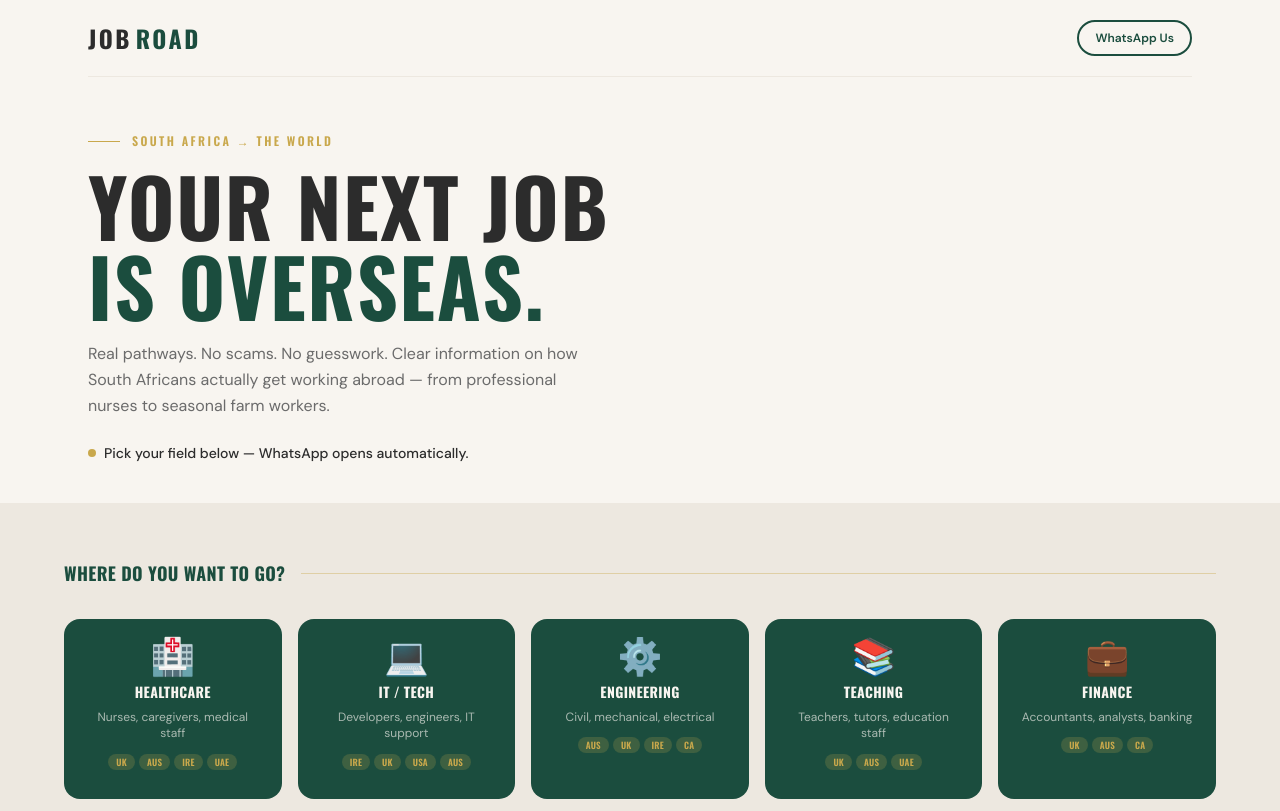
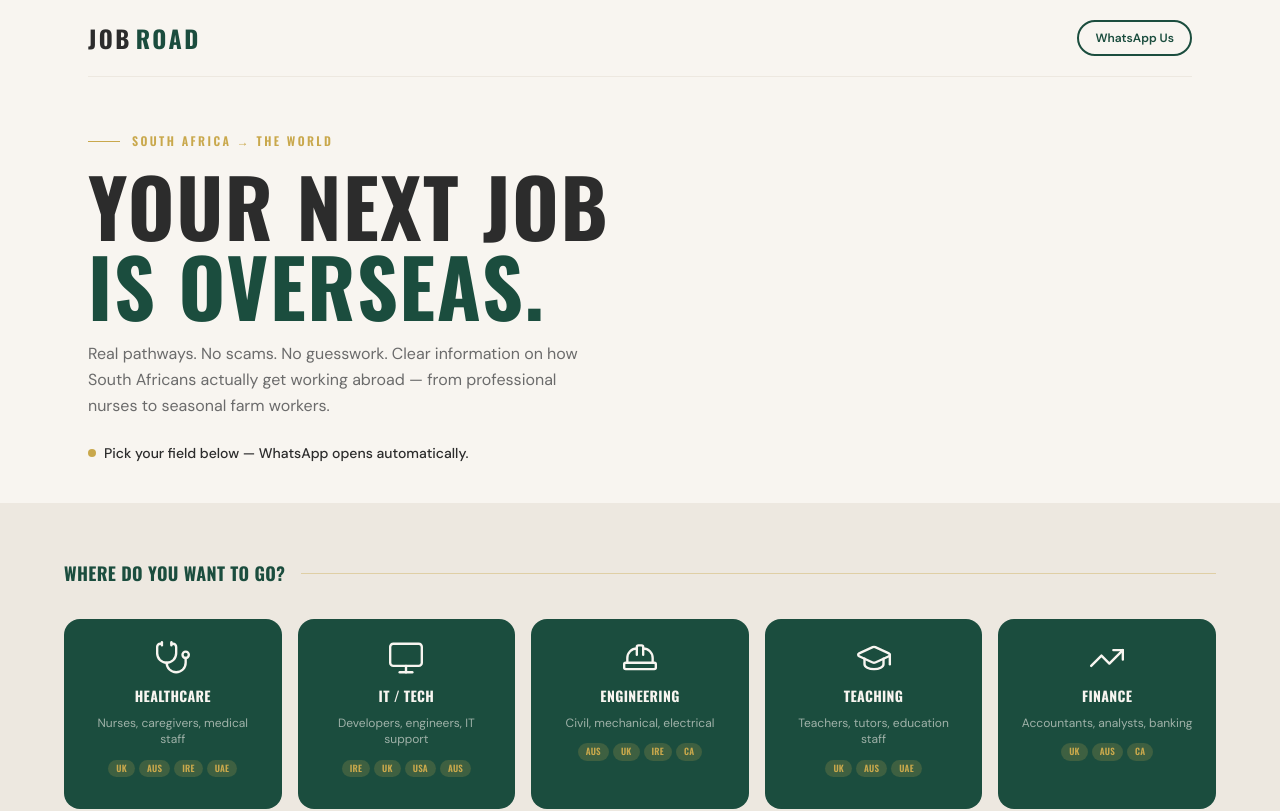
Before and after one commit to yourdesigncoza/jobabroad, a Next.js app: page / in a window 1280 px wide. Shown: the top 811 px of the page. Built offline with nearby package versions, Linux system fonts and the light colour scheme.

Commit message:
style(cards): replace emoji with Lucide line icons
Emoji render inconsistently across OS and devices and fight against
the dark green card background. Lucide SVG icons render identically
everywhere, inherit the cream colour, and flip to charcoal on the
gold hover state.

```diff
--- a/app/globals.css
+++ b/app/globals.css
@@ -65,3 +65,15 @@ h1, h2, h3, h4 {
 .category-card:hover .card-emoji {
   transform: scale(1.2);
 }
+
+/* SVG icon colour flip on hover */
+.category-card:hover .icon-wrap svg {
+  color: #2C2C2C !important;
+  stroke: #2C2C2C !important;
+  transform: scale(1.15);
+  transition: transform 0.2s ease;
+}
+
+.icon-wrap svg {
+  transition: transform 0.2s ease;
+}
--- a/components/CategoryCard.tsx
+++ b/components/CategoryCard.tsx
@@ -1,9 +1,11 @@
 'use client';
+
+import CategoryIcon from './CategoryIcon';
 
 interface Props {
   category: {
+    id: string;
     label: string;
-    emoji: string;
     description: string;
     destinations: readonly string[];
   };
@@ -17,29 +19,21 @@ export default function CategoryCard({ category, href }: Props) {
       target="_blank"
       rel="noopener noreferrer"
       className="category-card group flex flex-col items-center gap-3 p-5 rounded-2xl text-center no-underline relative overflow-hidden"
-      style={{
-        backgroundColor: '#1B4D3E',
-        minHeight: '180px',
-      }}
+      style={{ backgroundColor: '#1B4D3E', minHeight: '190px' }}
     >
-      {/* Subtle texture ring */}
+      {/* Gold hover fill */}
       <div
         className="absolute inset-0 rounded-2xl opacity-0 group-hover:opacity-100 transition-opacity duration-200"
         style={{ backgroundColor: '#C9A84C' }}
         aria-hidden="true"
       />
 
-      {/* Content sits above the hover layer */}
-      <div className="relative z-10 flex flex-col items-center gap-2 w-full">
+      <div className="relative z-10 flex flex-col items-center gap-2.5 w-full">
 
-        {/* Emoji */}
-        <span
-          className="card-emoji text-4xl leading-none select-none"
-          role="img"
-          aria-label={category.label}
-        >
-          {category.emoji}
-        </span>
+        {/* SVG icon — cream by default, charcoal on hover */}
+        <div className="icon-wrap">
+          <CategoryIcon id={category.id} size={38} color="#F8F5F0" />
+        </div>
 
         {/* Label */}
         <span
@@ -52,17 +46,17 @@ export default function CategoryCard({ category, href }: Props) {
         {/* Description */}
         <span
           className="card-desc font-body text-xs leading-snug"
-          style={{ color: 'rgba(248,245,240,0.65)' }}
+          style={{ color: 'rgba(248,245,240,0.6)' }}
         >
           {category.description}
         </span>
 
         {/* Destination badges */}
-        <div className="flex flex-wrap justify-center gap-1 mt-1">
+        <div className="flex flex-wrap justify-center gap-1 mt-0.5">
           {category.destinations.map((dest) => (
             <span
               key={dest}
-              className="dest-badge font-display font-semibold text-xs px-2 py-0.5 rounded-full uppercase tracking-wide"
+              className="dest-badge font-display font-semibold px-2 py-0.5 rounded-full uppercase tracking-wide"
               style={{
                 backgroundColor: 'rgba(201,168,76,0.2)',
                 color: '#C9A84C',
--- /dev/null
+++ b/components/CategoryIcon.tsx
@@ -0,0 +1,36 @@
+import {
+  Stethoscope,
+  Monitor,
+  HardHat,
+  GraduationCap,
+  TrendingUp,
+  Wheat,
+  Sparkles,
+  UtensilsCrossed,
+  Hammer,
+  Globe,
+} from 'lucide-react';
+
+const ICONS: Record<string, React.ComponentType<{ size?: number; strokeWidth?: number; color?: string }>> = {
+  healthcare:   Stethoscope,
+  'it-tech':    Monitor,
+  engineering:  HardHat,
+  teaching:     GraduationCap,
+  finance:      TrendingUp,
+  farming:      Wheat,
+  seasonal:     Sparkles,
+  hospitality:  UtensilsCrossed,
+  trades:       Hammer,
+  other:        Globe,
+};
+
+interface Props {
+  id: string;
+  size?: number;
+  color?: string;
+}
+
+export default function CategoryIcon({ id, size = 40, color = '#F8F5F0' }: Props) {
+  const Icon = ICONS[id] ?? Globe;
+  return <Icon size={size} strokeWidth={1.5} color={color} />;
+}
```
